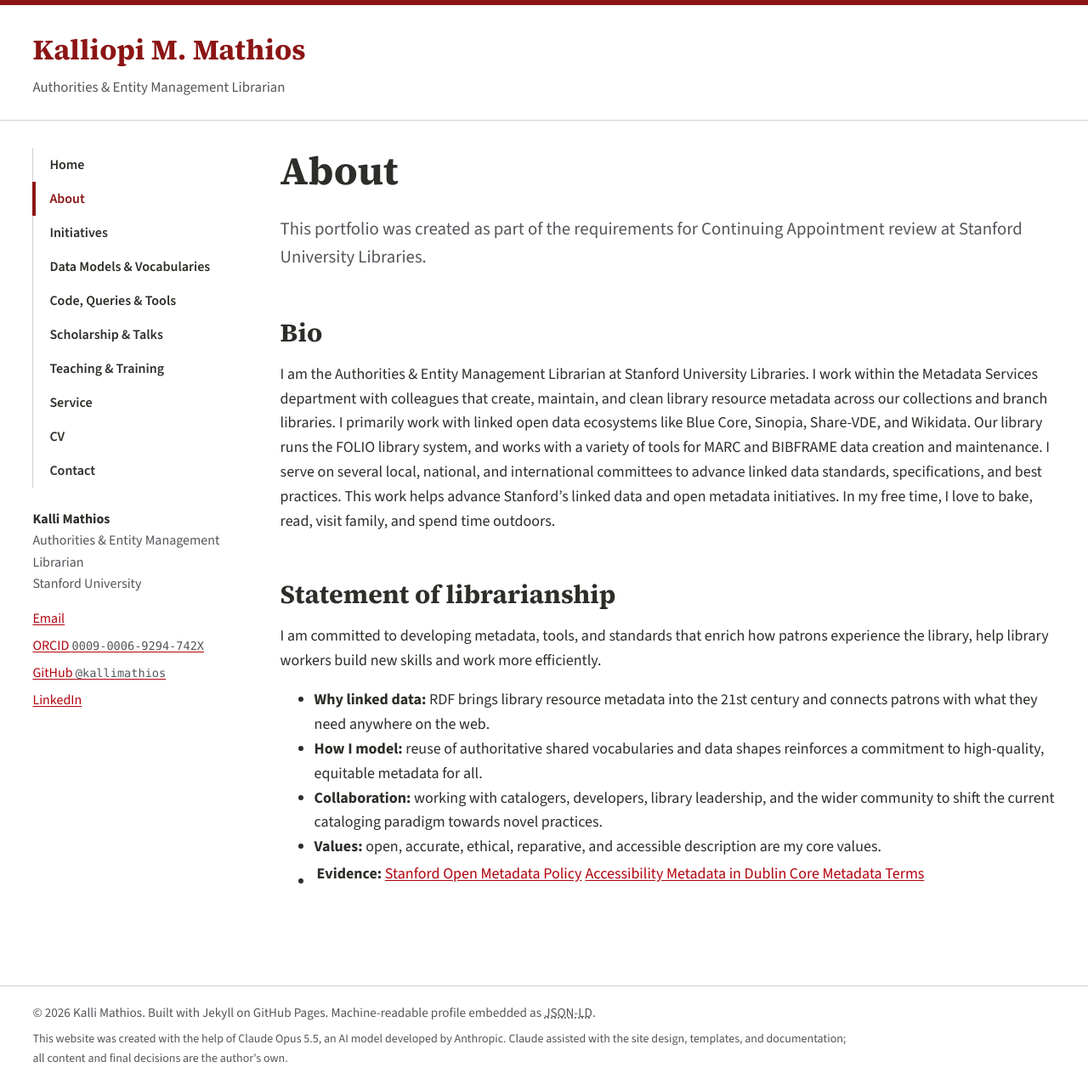
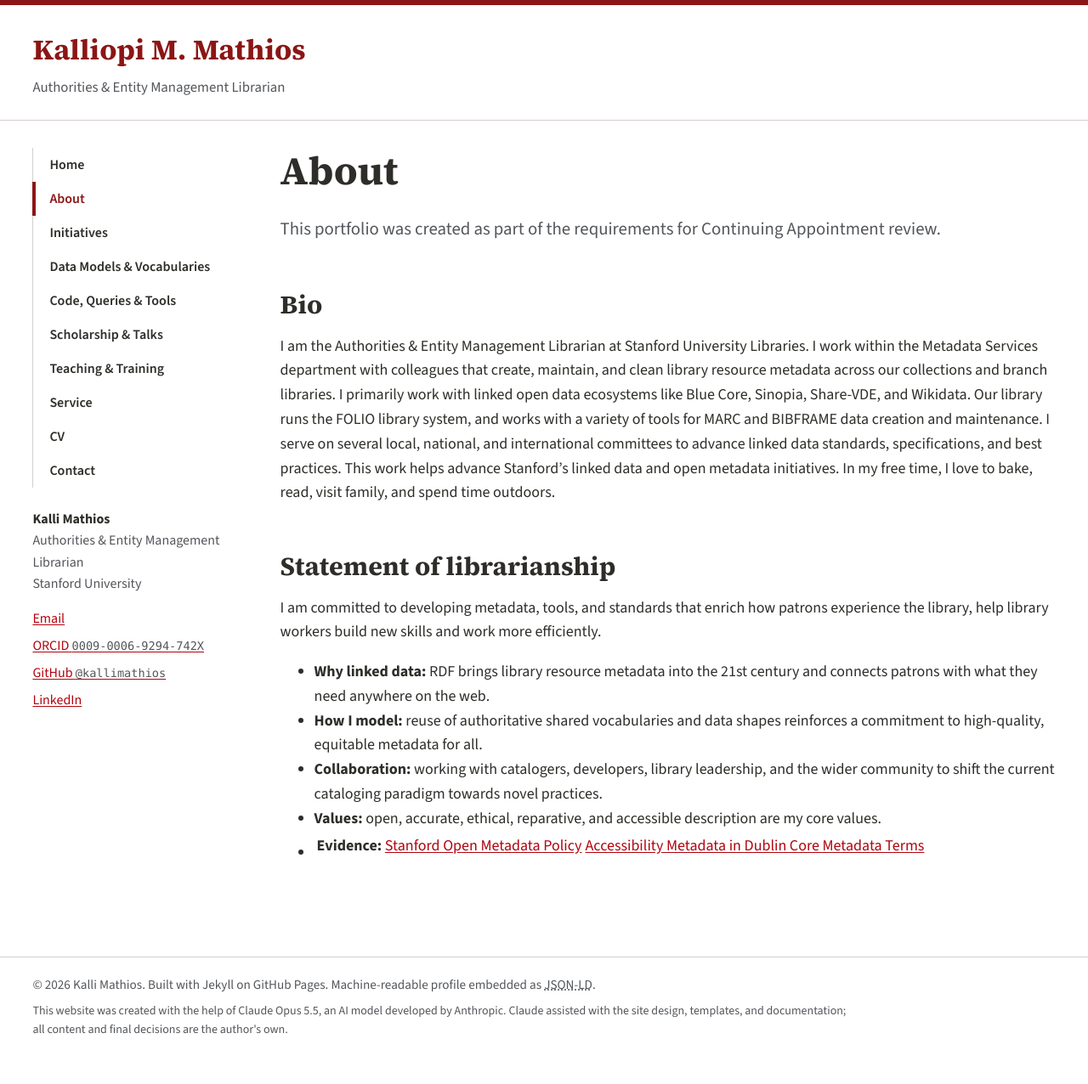
Before and after one commit to kallimathios/kallimathios, a Jekyll site: the page built from about.md, in a window 1280 px wide. Shown: the whole page at 85% size. Built offline with Jekyll 4.4.1, drawn with Linux system fonts in a browser that asks for light colours; after the commit the page ends 1243 px from its top, so only the background shows below that.

Commit message:
Update intro text in about.md

```diff
--- a/about.md
+++ b/about.md
@@ -1,6 +1,6 @@
 ---
 title: About
-intro: "This portfolio was created as part of the requirements for Continuing Appointment review at Stanford University Libraries."
+intro: "This portfolio was created as part of the requirements for Continuing Appointment review."
 ---
 
 ## Bio
```
